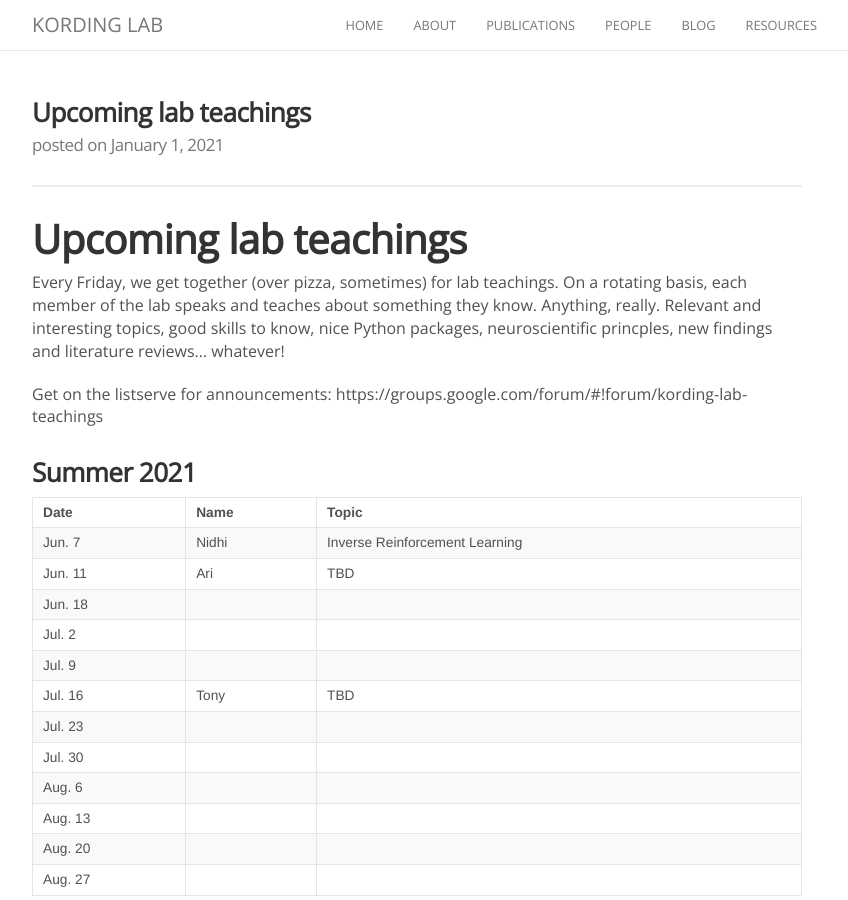
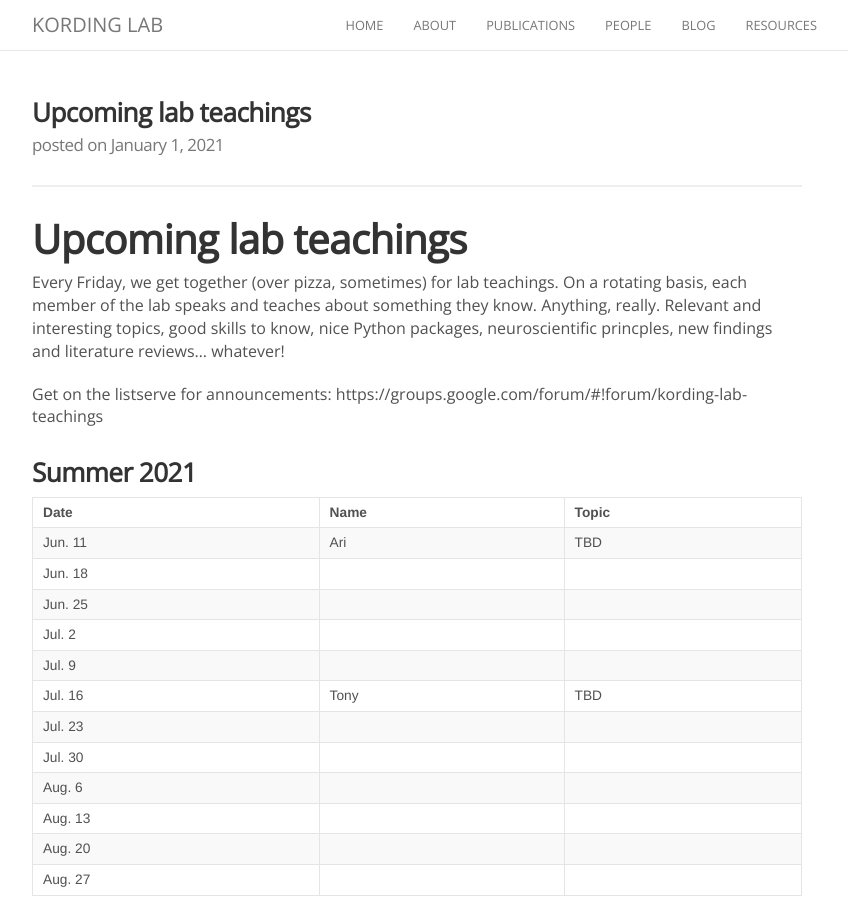
Before and after one commit to KordingLab/KordingLab.github.io, a Jekyll site: the page built from _posts/2021-01-01-upcoming-lab-teaching.md, in a window 1280 px wide and 900 px high. Shown: the whole window, without its empty margins (223-1071 px from the left). Built offline with Jekyll 4.4.1, drawn with Linux system fonts in a browser that asks for light colours; nearby versions of some CDN libraries; comment, search, counter and statistics services are not loaded.

Commit message:
oops missing date in lab teaching table

```diff
--- a/_posts/2021-01-01-upcoming-lab-teaching.md
+++ b/_posts/2021-01-01-upcoming-lab-teaching.md
@@ -18,9 +18,9 @@ Get on the listserve for announcements: https://groups.google.com/forum/#!forum/
 
 | Date | Name | Topic |
 |------|------|-------|
-| Jun. 7 | Nidhi | Inverse Reinforcement Learning |
 | Jun. 11 | Ari | TBD |
 | Jun. 18 | |  |
+| Jun. 25 | |  |
 | Jul. 2 | |  |
 | Jul. 9 | |  |
 | Jul. 16 | Tony | TBD |
```
